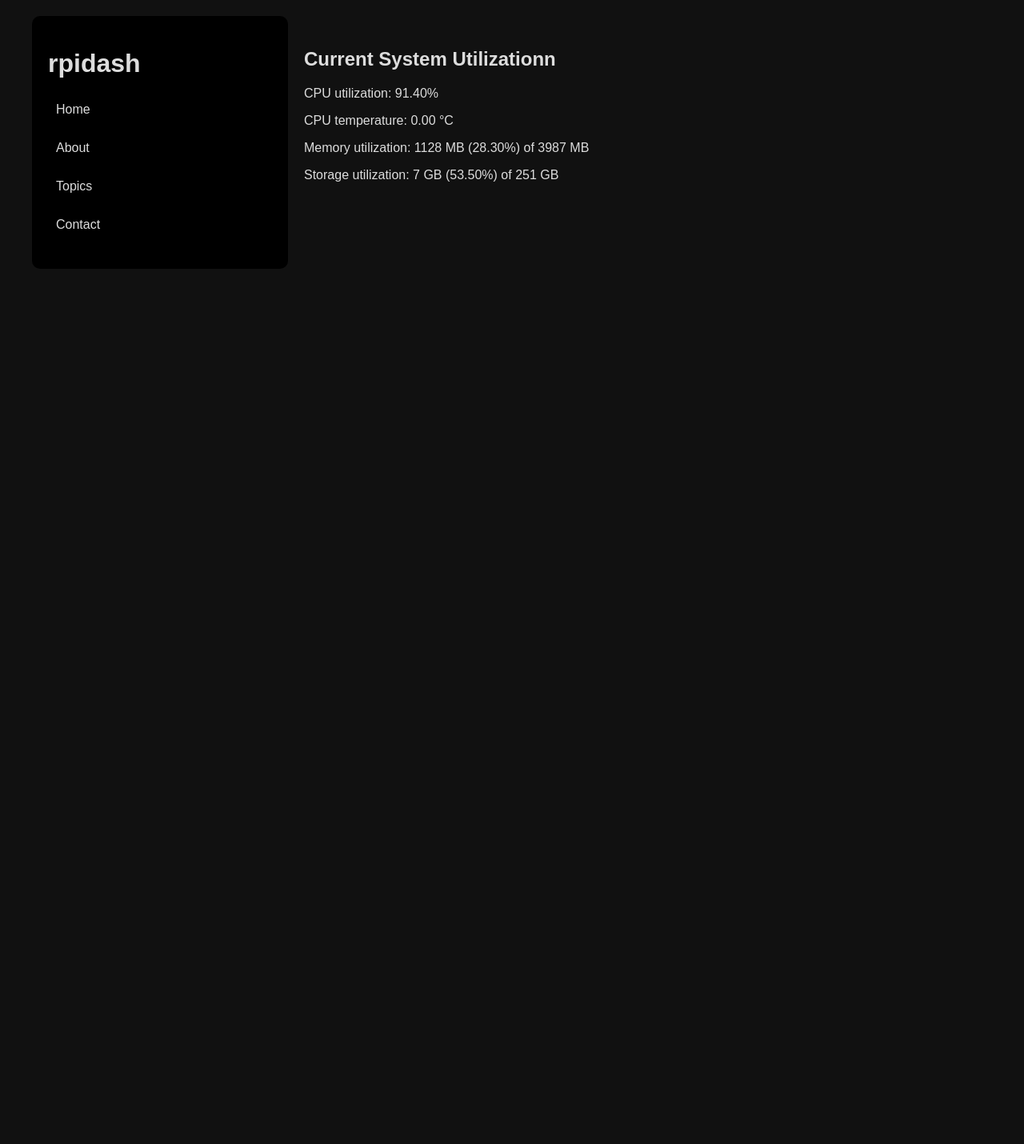
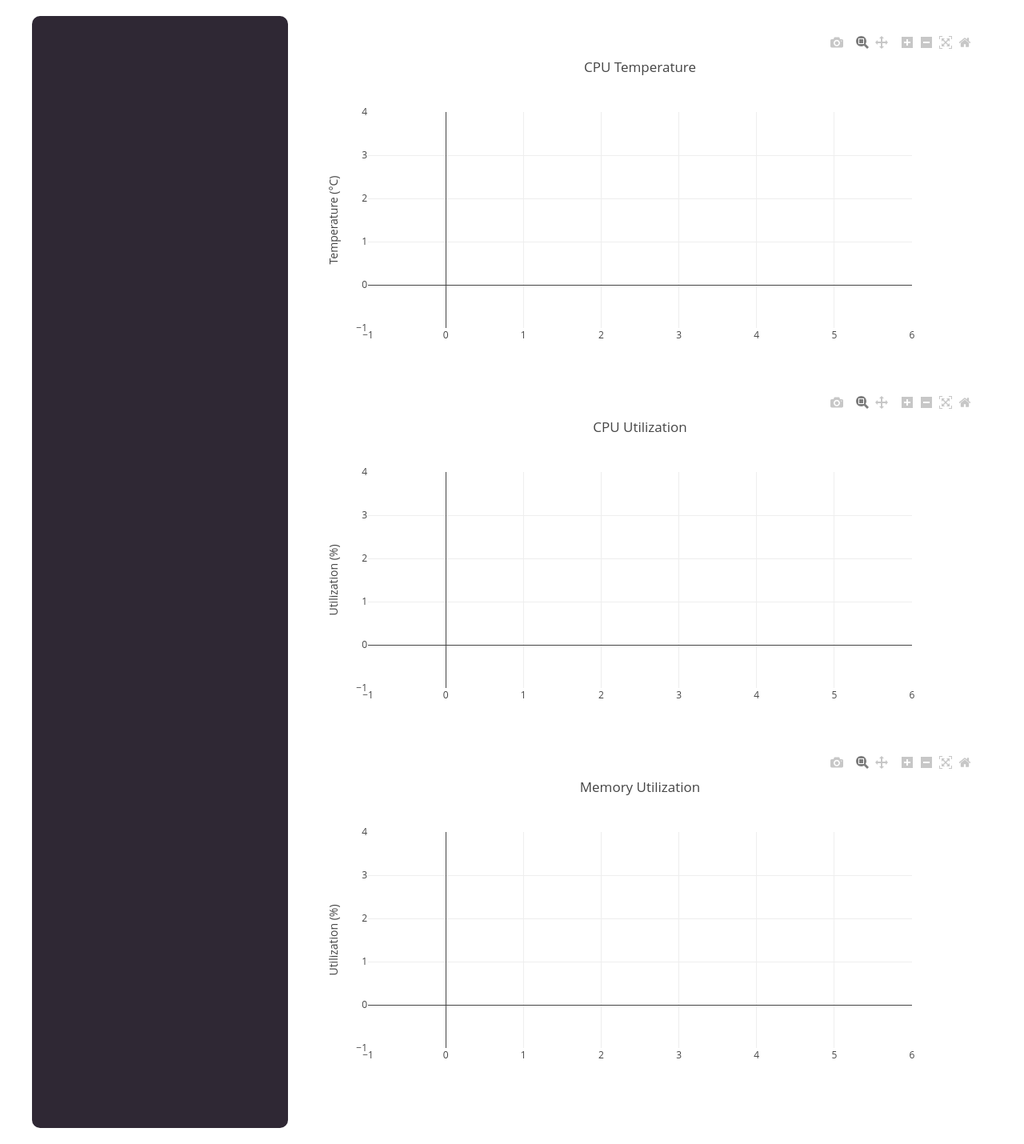
Before and after one commit to jvilkotis/rpidash, a Flask app: page / in a window 1280 px wide. Shown: the whole page at 80% size. Before the commit the page ends 336 px from the top, so only its background shows below. Run offline with Flask 3, Linux system fonts and the light colour scheme; data that the repository does not hold is empty; some libraries are stand-ins or nearby versions.

Commit message:
Add graphs

```diff
--- a/rpidash/static/js/current-utilization.js
+++ b/rpidash/static/js/current-utilization.js
@@ -1,11 +1,6 @@
 function fetchCurrentUtilization() {
   fetch("/services/current_utilization")
-    .then(response => {
-      if (!response.ok) {
-        throw new Error("Network response was not ok");
-      }
-      return response.json();
-    })
+    .then(response => response.json())
     .then(data => {
       displayCurrentUtilization(data);
     })
--- /dev/null
+++ b/rpidash/static/js/graph.js
@@ -0,0 +1,83 @@
+function fetchDataAndUpdateGraph(endpoint, id, yAxisTitle, graphTitle, valueKey, initializedFlag, index) {
+  fetch(endpoint)
+    .then(response => response.json())
+    .then(data => {
+      const dates = data.map(entry => new Date(entry.date));
+      const values = data.map(entry => parseFloat(entry[valueKey]));
+      const chartData = [{
+        x: dates,
+        y: values,
+        mode: "lines",
+        type: "scatter"
+      }];
+      const layout = {
+        xaxis: {},
+        yaxis: { title: yAxisTitle },
+        title: graphTitle
+      };
+      if (!initializedFlag) {
+        Plotly.newPlot(id, chartData, layout, { displaylogo: false });
+        graphs[index].initializedFlag = true;
+      } else {
+        const updatedData = {
+          x: [dates],
+          y: [values]
+        };
+        Plotly.update(id, updatedData);
+      }
+    })
+    .catch(error => {
+      console.error("There was a problem fetching the data:", error);
+    });
+}
+
+const graphs = [
+  {
+    endpoint: "/services/cpu_utilization",
+    id: "cpuUtilization",
+    yAxisTitle: "Utilization (%)",
+    graphTitle: "CPU Utilization",
+    valueKey: "percentage",
+    initializedFlag: false
+  },
+  {
+    endpoint: "/services/cpu_temperature",
+    id: "cpuTemperature",
+    yAxisTitle: "Temperature (°C)",
+    graphTitle: "CPU Temperature",
+    valueKey: "temperature",
+    initializedFlag: false
+  },
+  {
+    endpoint: "/services/memory_utilization",
+    id: "memoryUtilization",
+    yAxisTitle: "Utilization (%)",
+    graphTitle: "Memory Utilization",
+    valueKey: "percentage",
+    initializedFlag: false
+  }
+];
+
+graphs.forEach((graph, index) => {
+  fetchDataAndUpdateGraph(
+    graph.endpoint,
+    graph.id,
+    graph.yAxisTitle,
+    graph.graphTitle,
+    graph.valueKey,
+    graph.initializedFlag,
+    index
+  );
+
+  setInterval(() => {
+    fetchDataAndUpdateGraph(
+      graph.endpoint,
+      graph.id,
+      graph.yAxisTitle,
+      graph.graphTitle,
+      graph.valueKey,
+      graph.initializedFlag,
+      index
+    );
+  }, 10000);
+});
--- a/rpidash/static/styles/styles.css
+++ b/rpidash/static/styles/styles.css
@@ -2,8 +2,8 @@
     margin: 0;
     padding: 0;
     font-family: Arial, sans-serif;
-    background-color: #111;
-    color: #ddd;
+    background-color: #fff;
+    color: #000;
 }
 
 .container {
@@ -13,7 +13,7 @@
 }
 
 .menu {
-    background-color: #000;
+    background-color: #2F2834;
     color: #ddd;
     padding: 20px;
     width: 25%;
@@ -47,7 +47,7 @@
 }
 
 .content {
-    color: #ddd;
+    color: #000;
     padding: 20px;
     width: 75%;
 }
--- a/rpidash/templates/index.html
+++ b/rpidash/templates/index.html
@@ -4,24 +4,21 @@
     <meta charset="UTF-8">
     <meta name="viewport" content="width=device-width, initial-scale=1.0">
     <link rel="stylesheet" href="{{ url_for('static',filename='styles/styles.css') }}">
+    <script src="{{ url_for('static', filename='js/current-utilization.js') }}"></script>
+    <script src="https://cdn.plot.ly/plotly-2.29.1.min.js" charset="utf-8"></script>
+    <script src="{{ url_for('static', filename='js/graph.js') }}"></script>
     <title>rpidash</title>
 </head>
 <body>
 <div class="container">
     <div class="menu">
-        <h1>rpidash</h1>
-        <ul>
-            <li><a href="#">Home</a></li>
-            <li><a href="#">About</a></li>
-            <li><a href="#">Topics</a></li>
-            <li><a href="#">Contact</a></li>
-        </ul>
+        <div id="currentUtilization"></div>
     </div>
     <div class="content">
-        <h2>Current System Utilizationn</h2>
-        <div id="currentUtilization"></div>
+        <div id="cpuTemperature"></div>
+        <div id="cpuUtilization"></div>
+        <div id="memoryUtilization"></div>
     </div>
 </div>
-<script src="{{ url_for('static', filename='js/current-utilization.js') }}"></script>
 </body>
 </html>
```
